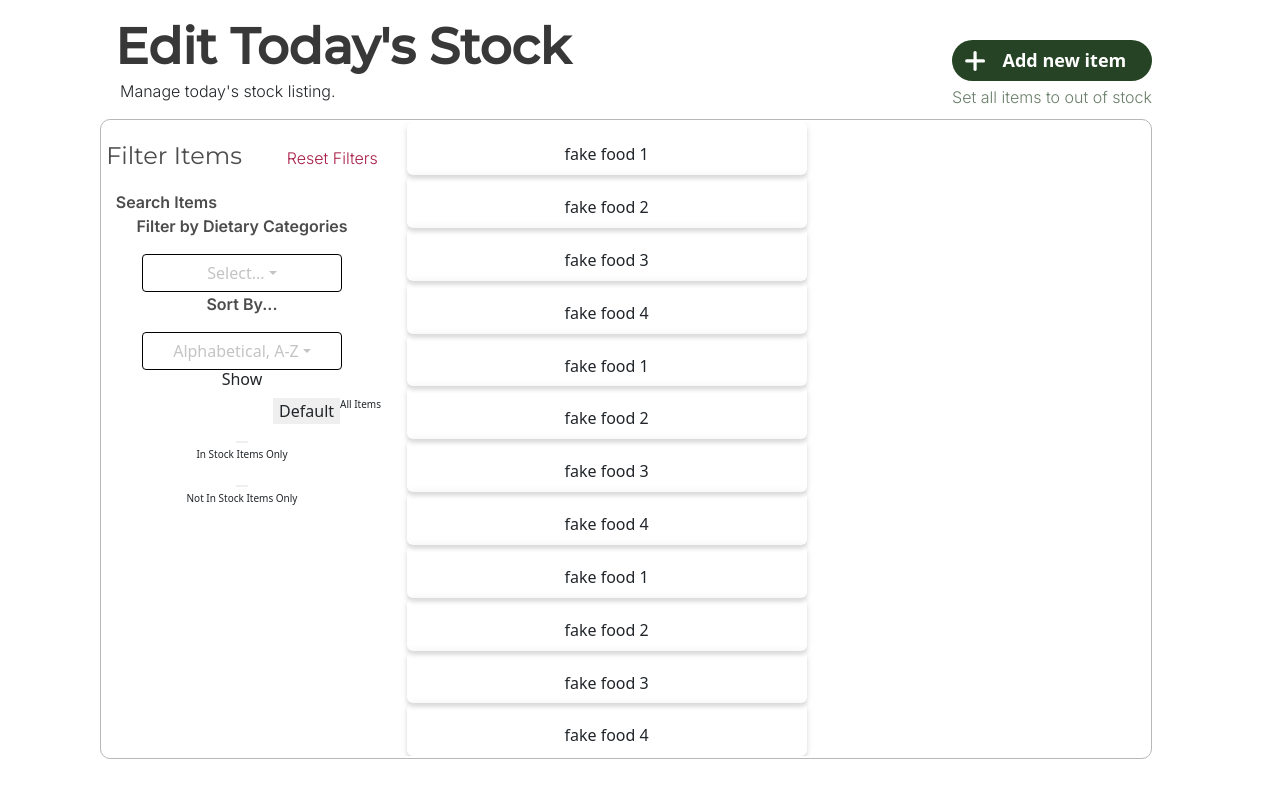
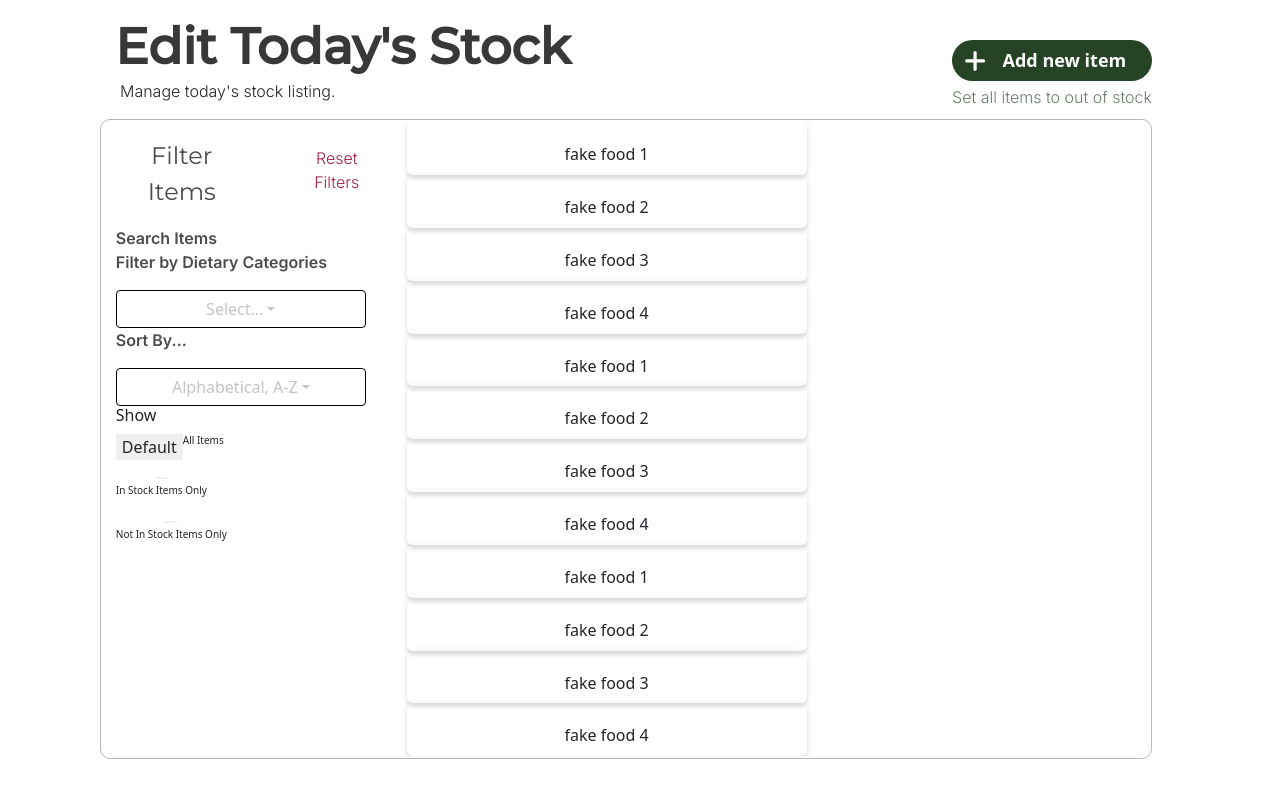
Before and after one commit to codebase-berkeley/berkeley-food-pantry, a React (Create React App) app in the folder client/: page / in a window 1280 px wide. Built offline with nearby package versions, Linux system fonts and the light colour scheme.

Commit message:
flexbox for all filtering

```diff
--- a/client/src/stock_listing_user.css
+++ b/client/src/stock_listing_user.css
@@ -78,13 +78,18 @@
     padding: 2px;
 }
 
-.filterBy {
+.filter-by {
     display: flex;
     flex-direction: column;
+    justify-content: flex-start;
+    align-items: flex-start;
+
 }
 .sort-by {
     display: flex;
     flex-direction: column;
+    align-items: flex-start;
+
 }
 
 p#filterControlLabel {
@@ -97,7 +102,7 @@ p#filterControlLabel {
     background-color: white;
     border-color: black;
     color: #C4C4C4;
-    width: 200px;
+    width: 250px;
 }
 .custom-dropdown .custom-toggle:hover{
     background-color: white;
@@ -116,6 +121,9 @@ p#filterControlLabel {
     width: 10vw;
     flex: 1;
     flex-direction: column;
+    justify-content: flex-start;
+    align-items: flex-start;
+    padding-left: 1vw;
 }
 .filterReset{
     display: flex;
@@ -159,7 +167,6 @@ p#filterControlLabel {
     display: flex;
     color: #4C4C4C;
     justify-content: flex-start;
-    padding-left: 1vw;
     font-family: 'Inter', sans-serif;
     font-weight: 600;
 }
```
